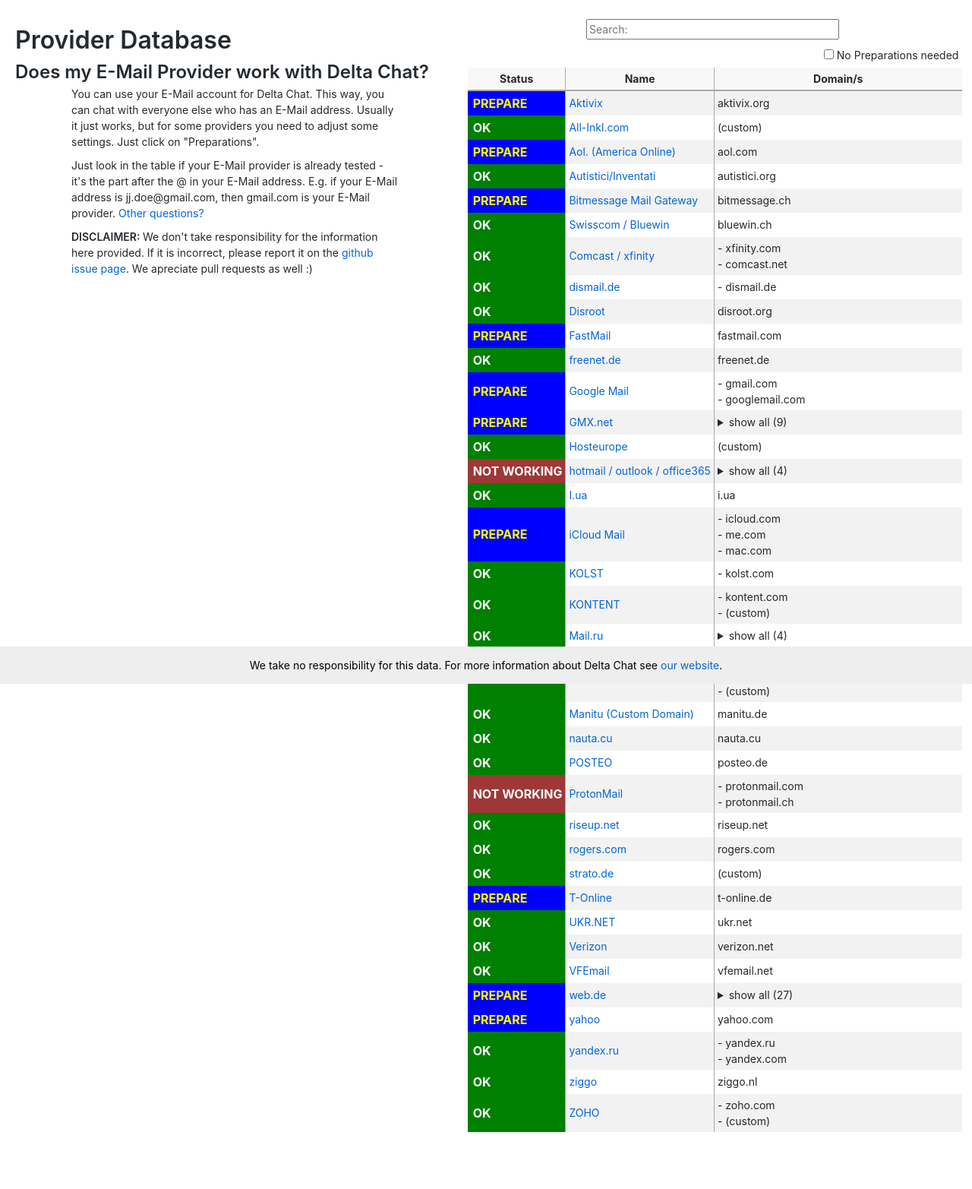
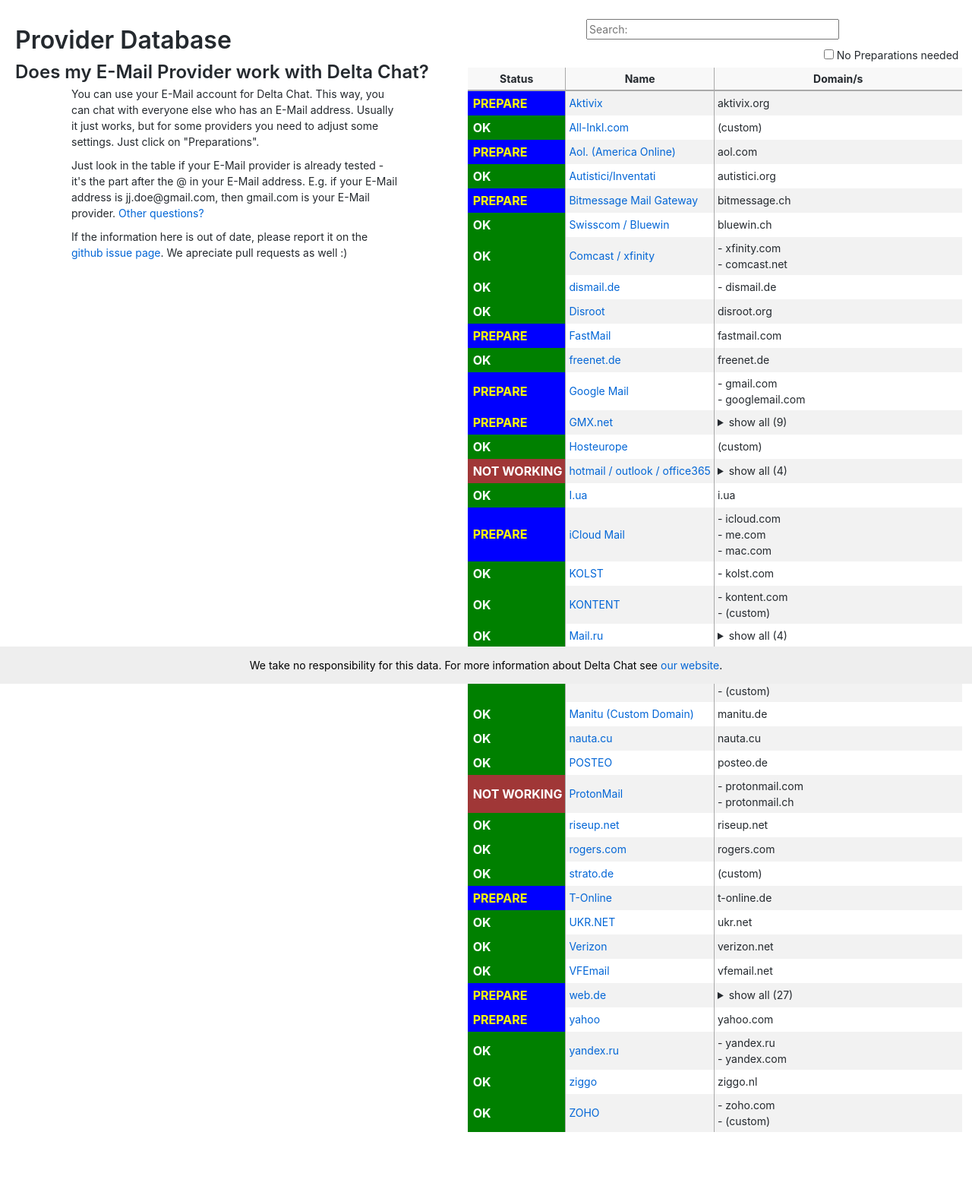
Before and after one commit to deltachat/provider-db, a Jekyll site: the page built from index.html, in a window 1280 px wide. Shown: the whole page at 76% size. Built offline with Jekyll 4.4.1, drawn with Linux system fonts in a browser that asks for light colours.

Commit message:
remove disclaimer, nicer headlines

```diff
--- a/assets/styles.css
+++ b/assets/styles.css
@@ -35,6 +35,11 @@
 .status-minimal {
   box-shadow: none;
   padding-left: 0;
+}
+
+h1, h2 {
+  margin-top: 0.5em;
+  margin-bottom: 0.5em;
 }
 
 blockquote > p {
--- a/index.html
+++ b/index.html
@@ -40,9 +40,7 @@
         </p>
 -->
         <p>
-            <b>DISCLAIMER: </b>
-            We don't take responsibility for the information here provided.
-            If it is incorrect, please report it on the <a href="https://github.com/deltachat/provider-db/issues" target="_blank">github issue page</a>.
+            If the information here is out of date, please report it on the <a href="https://github.com/deltachat/provider-db/issues" target="_blank">github issue page</a>.
             We apreciate pull requests as well :)
         </p>
     </div>
```
